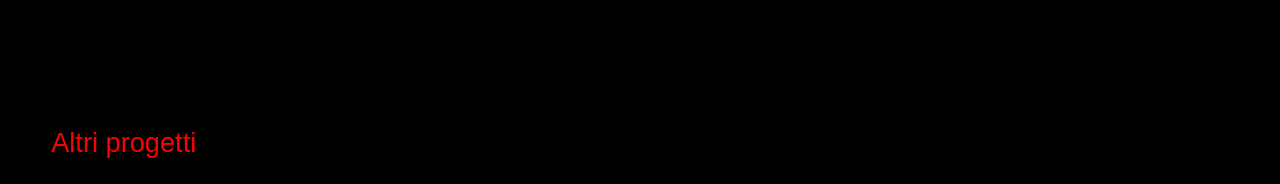
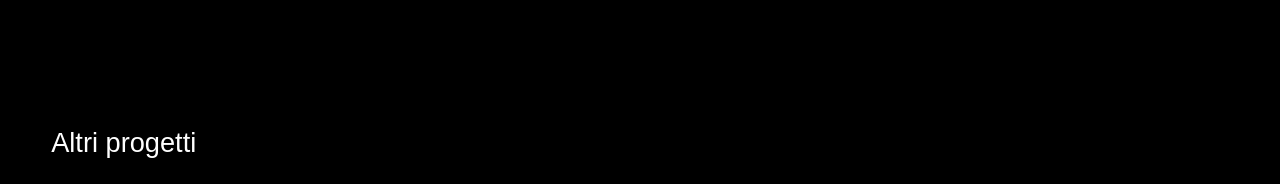
Before and after one commit to nes-pisati/antidea, a React (Create React App) app: page /rebels in a window 1280 px wide. Shown: the part 3220-3404 px from the top of the page. Built offline with nearby package versions, Linux system fonts and the light colour scheme; grey boxes are pictures that could not be loaded; a web font is replaced by a local one.

Commit message:
Title color fix

```diff
--- a/src/components/project/project.component.jsx
+++ b/src/components/project/project.component.jsx
@@ -78,7 +78,7 @@ export default function ProjectComponent() {
                     <VideoButton />
                 </div>
             </Container>
-            <Container title={"Altri progetti"}>
+            <Container title={"Altri progetti"} color={'white'}>
                 <div className={Styles.projects}>
                     {param.projectName === 'rebels' ?
                     <ProjectCard title={"Kilis"} description={"Siria"} background={KilisBg} /> :
```
